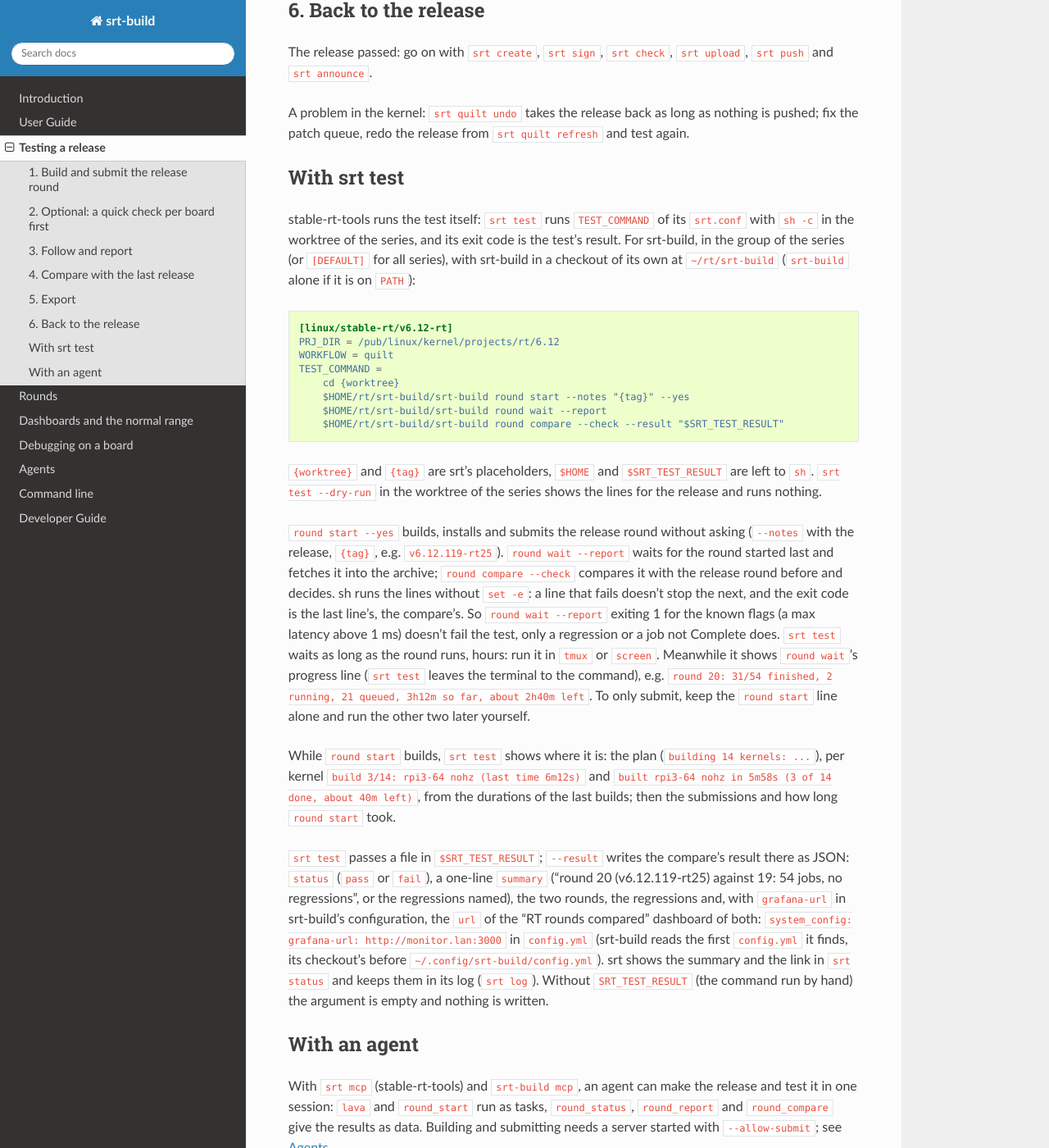
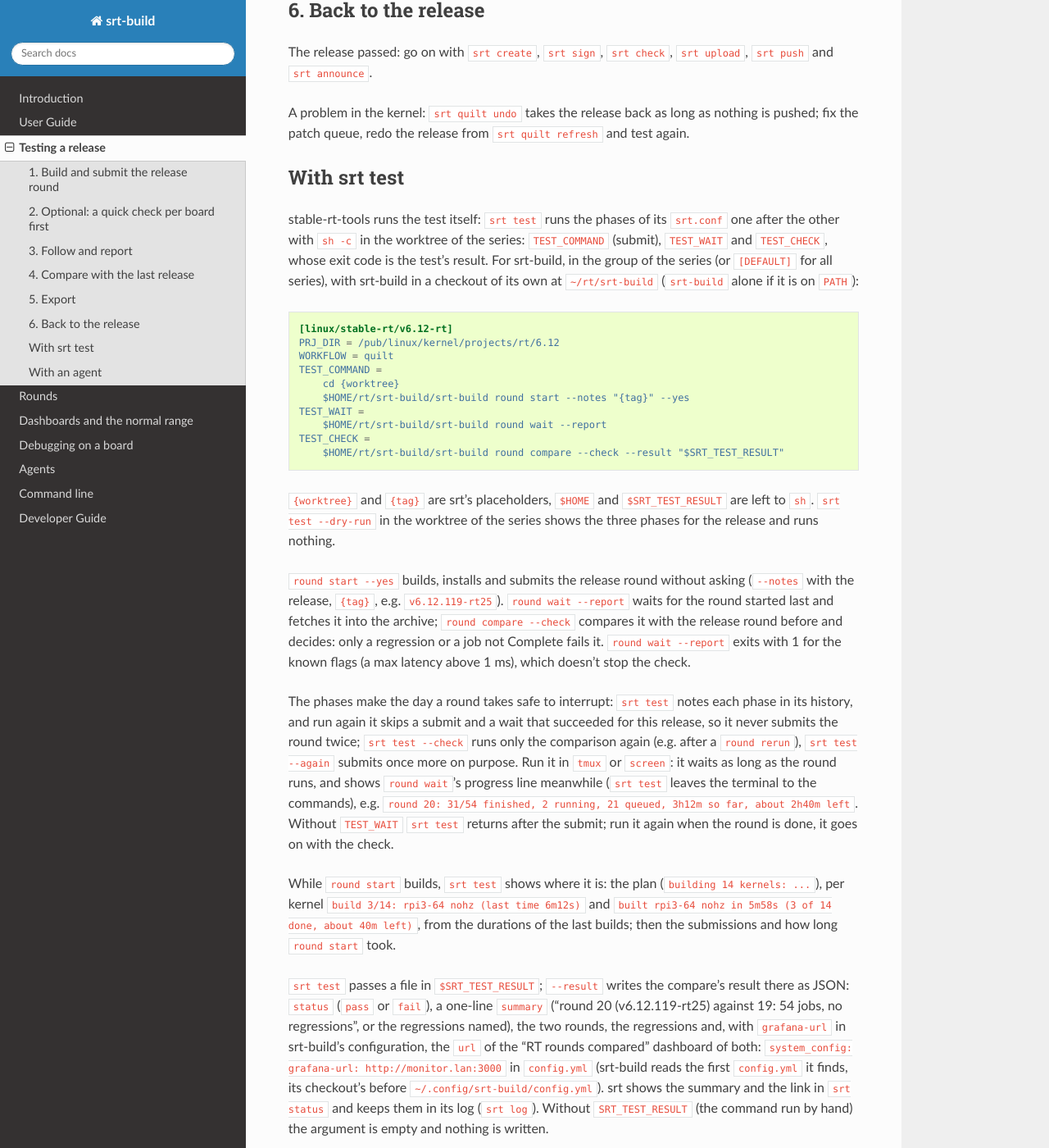
Before and after one commit to igaw/srt-build, a Sphinx documentation site: the page built from docs/release-testing.rst, in a window 1280 px wide and 1400 px high, scrolled down 2136 px. Shown: the whole window at 82% size. Built offline with Sphinx 7.4.7 and the Read the Docs theme 3.1.0, drawn with Linux system fonts in a browser that asks for light colours.

Commit message:
docs: release testing, srt test in phases
stable-rt-tools' srt test runs TEST_COMMAND (submit), TEST_WAIT and
TEST_CHECK as phases now. The srt-build entry is split the same way:
round start, round wait --report, round compare --check --result. No
more relying on sh's last line for the exit code; run again, srt test
skips what succeeded, so it never submits a round twice, and --check
runs the comparison alone after a rerun.

Co-Authored-By: Claude Opus 5.5 <noreply@anthropic.com>

```diff
--- a/docs/release-testing.rst
+++ b/docs/release-testing.rst
@@ -126,9 +126,10 @@ quilt refresh`` and test again.
 With srt test
 -------------
 
-stable-rt-tools runs the test itself: ``srt test`` runs ``TEST_COMMAND``
-of its ``srt.conf`` with ``sh -c`` in the worktree of the series, and
-its exit code is the test's result. For srt-build, in the group of the
+stable-rt-tools runs the test itself: ``srt test`` runs the phases of
+its ``srt.conf`` one after the other with ``sh -c`` in the worktree of
+the series: ``TEST_COMMAND`` (submit), ``TEST_WAIT`` and ``TEST_CHECK``,
+whose exit code is the test's result. For srt-build, in the group of the
 series (or ``[DEFAULT]`` for all series), with srt-build in a checkout
 of its own at ``~/rt/srt-build`` (``srt-build`` alone if it is on
 ``PATH``):
@@ -141,28 +142,35 @@ of its own at ``~/rt/srt-build`` (``srt-build`` alone if it is on
    TEST_COMMAND =
        cd {worktree}
        $HOME/rt/srt-build/srt-build round start --notes "{tag}" --yes
+   TEST_WAIT =
        $HOME/rt/srt-build/srt-build round wait --report
+   TEST_CHECK =
        $HOME/rt/srt-build/srt-build round compare --check --result "$SRT_TEST_RESULT"
 
 ``{worktree}`` and ``{tag}`` are srt's placeholders, ``$HOME`` and
 ``$SRT_TEST_RESULT`` are left to ``sh``. ``srt test --dry-run`` in the
-worktree of the series shows the lines for the release and runs
+worktree of the series shows the three phases for the release and runs
 nothing.
 
 ``round start --yes`` builds, installs and submits the release round
 without asking (``--notes`` with the release, ``{tag}``, e.g.
 ``v6.12.119-rt25``). ``round wait --report`` waits for the round started
 last and fetches it into the archive; ``round compare --check`` compares
-it with the release round before and decides. sh runs the lines without
-``set -e``: a line that fails doesn't stop the next, and the exit code is
-the last line's, the compare's. So ``round wait --report`` exiting 1 for
-the known flags (a max latency above 1 ms) doesn't fail the test, only a
-regression or a job not Complete does. ``srt test`` waits as long as the
-round runs, hours: run it in ``tmux`` or ``screen``. Meanwhile it shows
-``round wait``'s progress line (``srt test`` leaves the terminal to the
-command), e.g. ``round 20: 31/54 finished, 2 running, 21 queued, 3h12m
-so far, about 2h40m left``. To only submit, keep
-the ``round start`` line alone and run the other two later yourself.
+it with the release round before and decides: only a regression or a
+job not Complete fails it. ``round wait --report`` exits with 1 for the
+known flags (a max latency above 1 ms), which doesn't stop the check.
+
+The phases make the day a round takes safe to interrupt: ``srt test``
+notes each phase in its history, and run again it skips a submit and a
+wait that succeeded for this release, so it never submits the round
+twice; ``srt test --check`` runs only the comparison again (e.g. after a
+``round rerun``), ``srt test --again`` submits once more on purpose.
+Run it in ``tmux`` or ``screen``: it waits as long as the round runs,
+and shows ``round wait``'s progress line meanwhile (``srt test`` leaves
+the terminal to the commands), e.g. ``round 20: 31/54 finished, 2
+running, 21 queued, 3h12m so far, about 2h40m left``. Without
+``TEST_WAIT`` ``srt test`` returns after the submit; run it again when
+the round is done, it goes on with the check.
 
 While ``round start`` builds, ``srt test`` shows where it is: the plan
 (``building 14 kernels: ...``), per kernel ``build 3/14: rpi3-64 nohz
```
